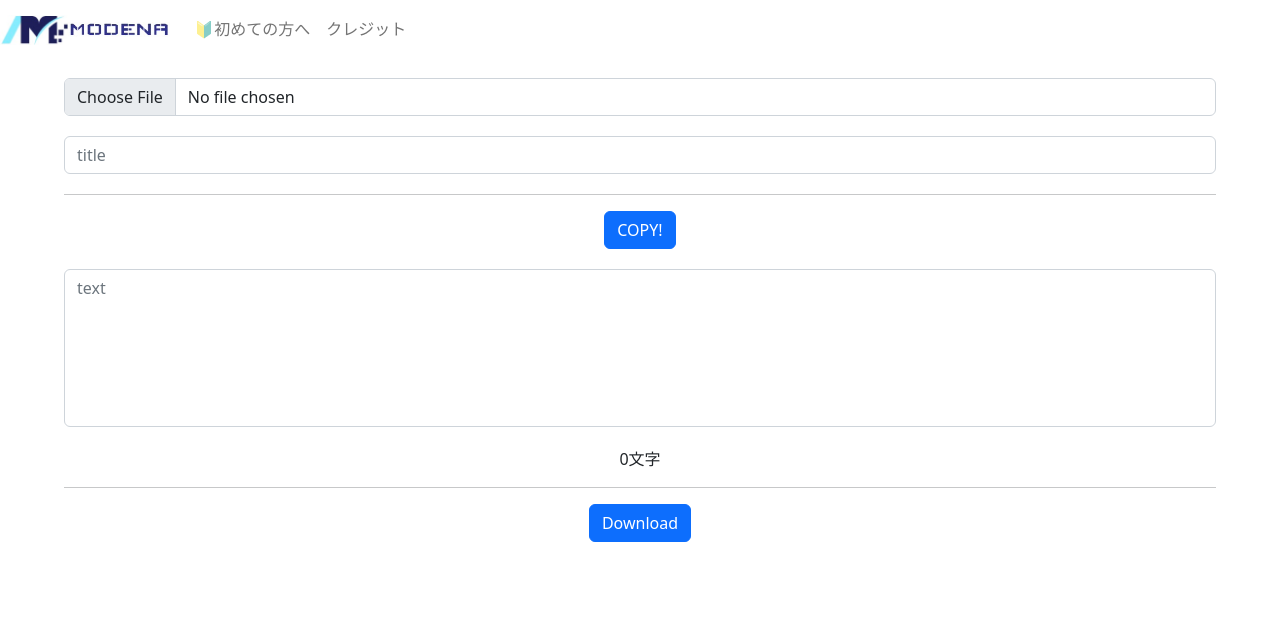
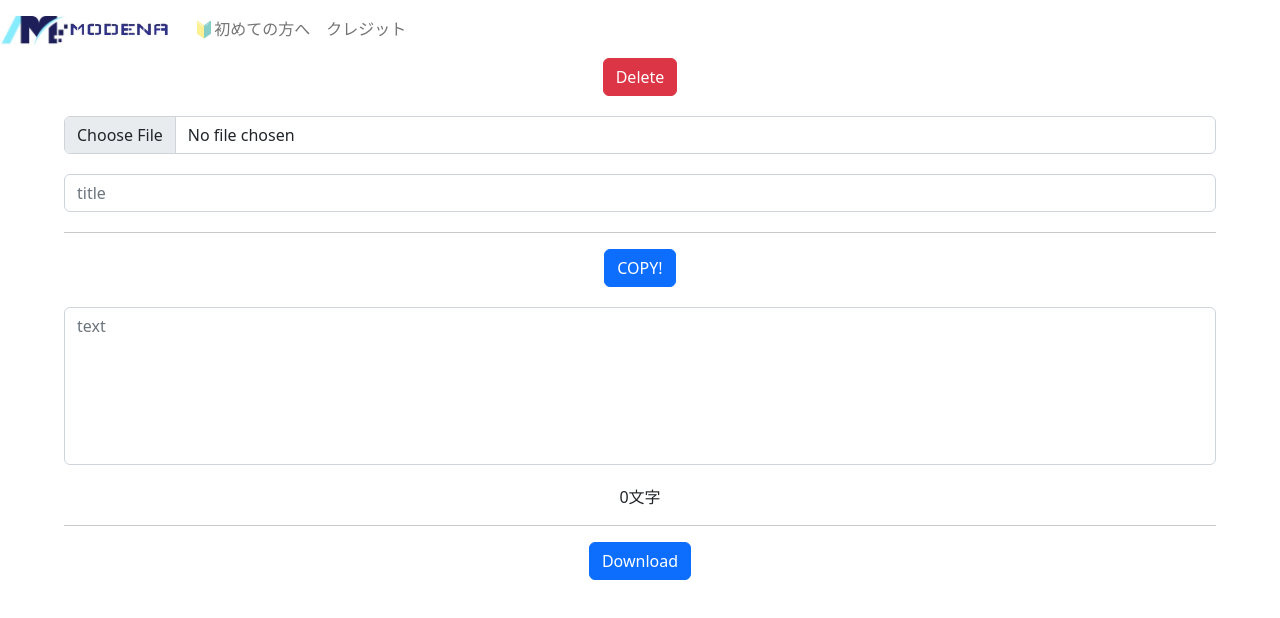
Before and after one commit to sinceseptember4/Modena, a React (Create React App) app: page / in a window 1280 px wide. Shown: the top 618 px of the page. Built offline with nearby package versions, Linux system fonts and the light colour scheme.

Commit message:
add delete

```diff
--- a/src/component/home.tsx
+++ b/src/component/home.tsx
@@ -69,6 +69,13 @@ const Home = () => {
             alert("エラーが発生しました。");
         }
     };
+    const deleteAll = () => {
+        const res :boolean= confirm("全て削除してよろしいですが");
+        if( res === true ) {
+            setTitle("");
+            setText("");
+        }
+    }
     //コピーボタンの処理
     const copyButton = () =>{
         const btn = document.getElementById('button');
@@ -107,6 +114,7 @@ const Home = () => {
     return (
         <>
             <div className="App">
+                <Button variant="danger center-block" onClick={deleteAll}>Delete</Button>
                 <Form.Control className="center-block input" type='file' accept=".json" onChange={onFileInputChange}/>
                 <Form.Control  className="title" placeholder="title" value={title} onChange={(event) => setTitle(event.target.value)}/>
                 <hr className="featurette-divider"></hr>
```
